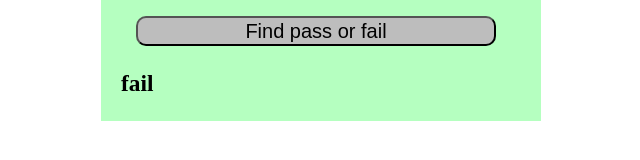
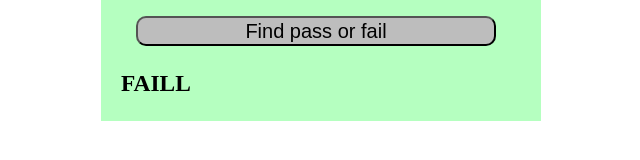
Before and after one commit to kumar-jk-21/student, a plain HTML site: page index.html in a window 1280 px wide. Both pictures are taken after a click on the button "Find pass or fail". Shown: the part 612-772 px from the top of the page, 319-959 px from the left. Drawn offline with Linux system fonts and the light colour scheme.

Commit message:
Update index.html

```diff
--- a/index.html
+++ b/index.html
@@ -157,7 +157,7 @@
 
     if(num1<35 || num2<35 || num3<35 || num4<35 || num5<35)
     {
-        document.getElementById("pass").innerHTML="fail";
+        document.getElementById("pass").innerHTML="FAILL";
     }
     else{
          document.getElementById("pass").innerHTML="PASS";
```
